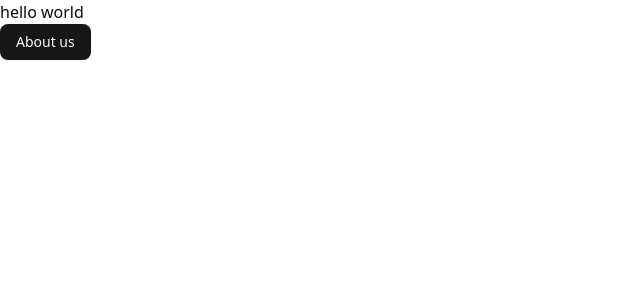
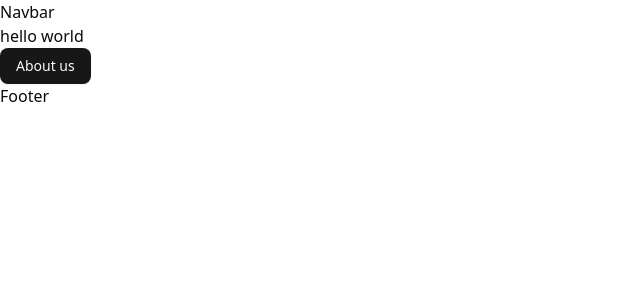
Before and after one commit to kaushal-Prakash/thorax-ai, a Next.js app in the folder frontend/: page / in a window 1280 px wide. Shown: the top 300 px of the page, without its empty margins (0-640 px from the left). Built offline with nearby package versions, Linux system fonts and the light colour scheme.

Commit message:
added footer and header template

```diff
--- a/frontend/package.json
+++ b/frontend/package.json
@@ -17,6 +17,7 @@
     "clsx": "^2.1.1",
     "input-otp": "^1.4.2",
     "lucide-react": "^0.542.0",
+    "motion": "^12.23.12",
     "next": "15.5.0",
     "next-themes": "^0.4.6",
     "react": "19.1.0",
--- a/frontend/src/app/layout.js
+++ b/frontend/src/app/layout.js
@@ -1,6 +1,8 @@
 import { Inter, Poppins } from "next/font/google";
 import "./globals.css";
 import { Toaster } from "sonner";
+import Footer from "@/components/Footer";
+import Navbar from "@/components/Navbar";
 
 const inter = Inter({
   subsets: ["latin"],
@@ -24,8 +26,10 @@
   return (
     <html lang="en">
       <body className={`${inter.variable} antialiased`}>
+        <Navbar/>
         {children}
         <Toaster />
+        <Footer/>
       </body>
     </html>
   );
--- /dev/null
+++ b/frontend/src/components/Footer.jsx
@@ -0,0 +1,9 @@
+import React from 'react'
+
+function Footer() {
+  return (
+    <div>Footer</div>
+  )
+}
+
+export default Footer
--- /dev/null
+++ b/frontend/src/components/Navbar.jsx
@@ -0,0 +1,9 @@
+import React from 'react'
+
+function Navbar() {
+  return (
+    <div>Navbar</div>
+  )
+}
+
+export default Navbar
```
Also changed, not shown: 1 other file (tests, documents, lock files or other folders).
